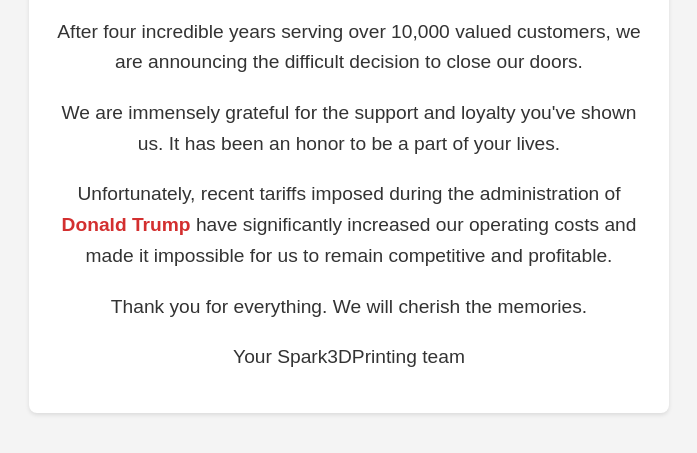
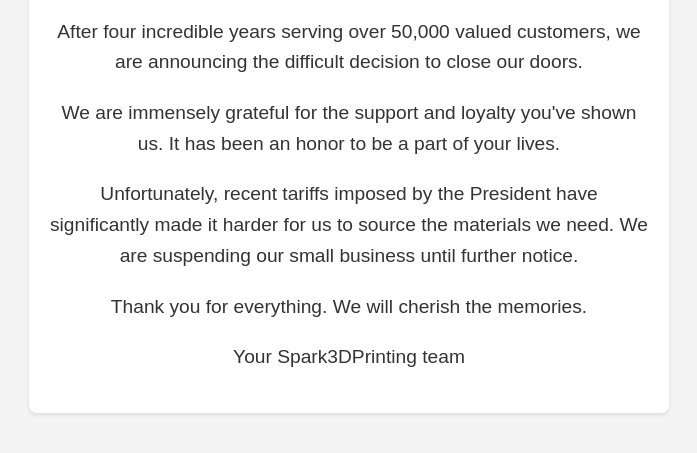
Before and after one commit to Timothylock/spark3dprinting, a plain HTML site: page index.html in a window 1280 px wide. Shown: the part 269-722 px from the top of the page, without its empty margins (291-988 px from the left). Drawn offline with Linux system fonts and the light colour scheme.

Commit message:
Update index.html

```diff
--- a/index.html
+++ b/index.html
@@ -62,13 +62,13 @@
             Thank You
         </div>
         <div class="message">
-            After four incredible years serving over 10,000 valued customers, we are announcing the difficult decision to close our doors.
+            After four incredible years serving over 50,000 valued customers, we are announcing the difficult decision to close our doors.
         </div>
         <div class="message">
             We are immensely grateful for the support and loyalty you've shown us. It has been an honor to be a part of your lives.
         </div>
         <div class="message">
-            Unfortunately, recent tariffs imposed during the administration of <strong>Donald Trump</strong> have significantly increased our operating costs and made it impossible for us to remain competitive and profitable.
+            Unfortunately, recent tariffs imposed by the President have significantly made it harder for us to source the materials we need. We are suspending our small business until further notice.
         </div>
         <div class="message closing">
             Thank you for everything. We will cherish the memories.
```
